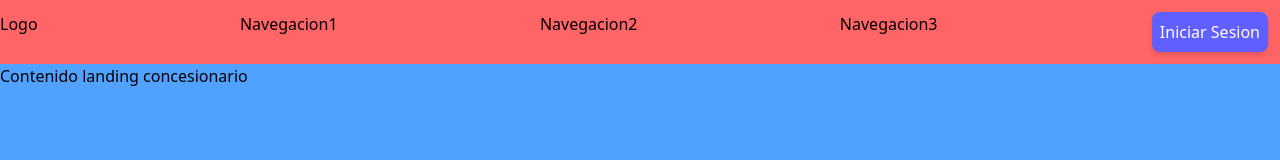
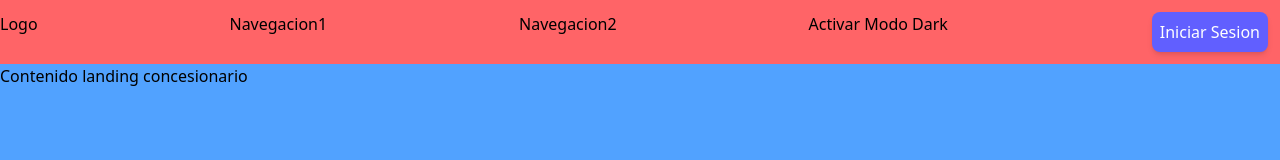
Before and after one commit to hanrike/pyppageTailwind, a React (Vite) app: page / in a window 1280 px wide. Shown: the top 160 px of the page. Built offline with nearby package versions, Linux system fonts and the light colour scheme.

Commit message:
realizando modo dark con los context de react por ahora funciona en consola por eso hice el console.log

```diff
--- a/src/App.jsx
+++ b/src/App.jsx
@@ -1,4 +1,5 @@
-import React from 'react'
+
+import React, {useState,useEffect} from 'react'
 import PublicLayout from './layouts/PublicLayout';
 import AuthLayout from './layouts/AuthLayout';
 import PrivateLayout from './layouts/PrivateLayout';
@@ -9,12 +10,21 @@ import Clientes from "./pages/admin/Index";
 import Vehiculos from './pages/admin/Vehiculos';
 import { BrowserRouter as Router,Routes,Route,Link } from 'react-router-dom';
 import './styles/styles.css'
+import { DarkModeContext } from './context/darkMode';
+//importamos para poder usar los context de react
 
 
 function App() {
+  const [darkMode,setDarkMode]=useState(false);
+  useEffect(()=>{
+    console.log('modo Dark',darkMode)
+  },[darkMode])//cada vez que se modifique darkMode se mostrara en la consola
   return (
-    //para eso instalamos el browser router
-    <Router>
+    //Esto nos permite utilizar las variables en cualquier parte de la aplicacion con el fin de cambiar funcionalidades globaes como modo oscuro cambio de color general etc
+    //como ejemplo se pondra el stado dark o uscuro en el navbar para realizar pruebas en consola empieza en false y en consola f12 se cambia a true
+    <DarkModeContext.Provider value={{darkMode,setDarkMode}}> {/**Para el context se pone el provider el estado que quiero que se transmita en toda la aplicacion  */}
+    {/**para eso instalamos el browser router */}
+     <Router>
       <Routes>
         {/**Esta es la manera de hacer las rutas para pasar a traves de las diferentes paginas es el enrutamiento*/}
         {/**PublicLayout contiene solo el index */}
@@ -34,8 +44,7 @@ function App() {
         </Route>
       </Routes>
     </Router>
-
-
+   </DarkModeContext.Provider>
 
   )
 }
--- a/src/components/Navbar.jsx
+++ b/src/components/Navbar.jsx
@@ -1,15 +1,20 @@
 
+import { useDarkMode } from '../context/darkMode';
 import React from 'react';
 import { Link } from 'react-router-dom';
 // el import link es para que el boton cuando se le hace click me lleve a la pagina de login
 const Navbar = () => {
+  //se debe definnir el setDarkMode
+  const {setDarkMode}=useDarkMode()
   return (
     <nav className='bg-red-400'>
       <ul className='flex  w-full justify-between my-3'>
         <li>Logo</li>
         <li>Navegacion1</li>
         <li>Navegacion2</li>
-        <li>Navegacion3</li>
+        <li>
+          <button onClick={()=>{setDarkMode(true)}}>Activar Modo Dark</button>{/**cuando hago el evento onClick y pongo en consola aparece fales apenas hago click cambia el estado */}
+        </li>
         <li className='px-3'>
           {/**el import link es para que el boton cuando se le hace click ainiciar sesion me lleve a la pagina de login */}
           <Link to='/login'>
--- /dev/null
+++ b/src/context/darkMode.js
@@ -0,0 +1,9 @@
+import { createContext,useContext } from "react";
+
+//creo el nombre al contexto q voy a crear
+export const DarkModeContext = createContext(null);
+
+
+export const useDarkMode=()=>{
+    return useContext(DarkModeContext)
+}
```
